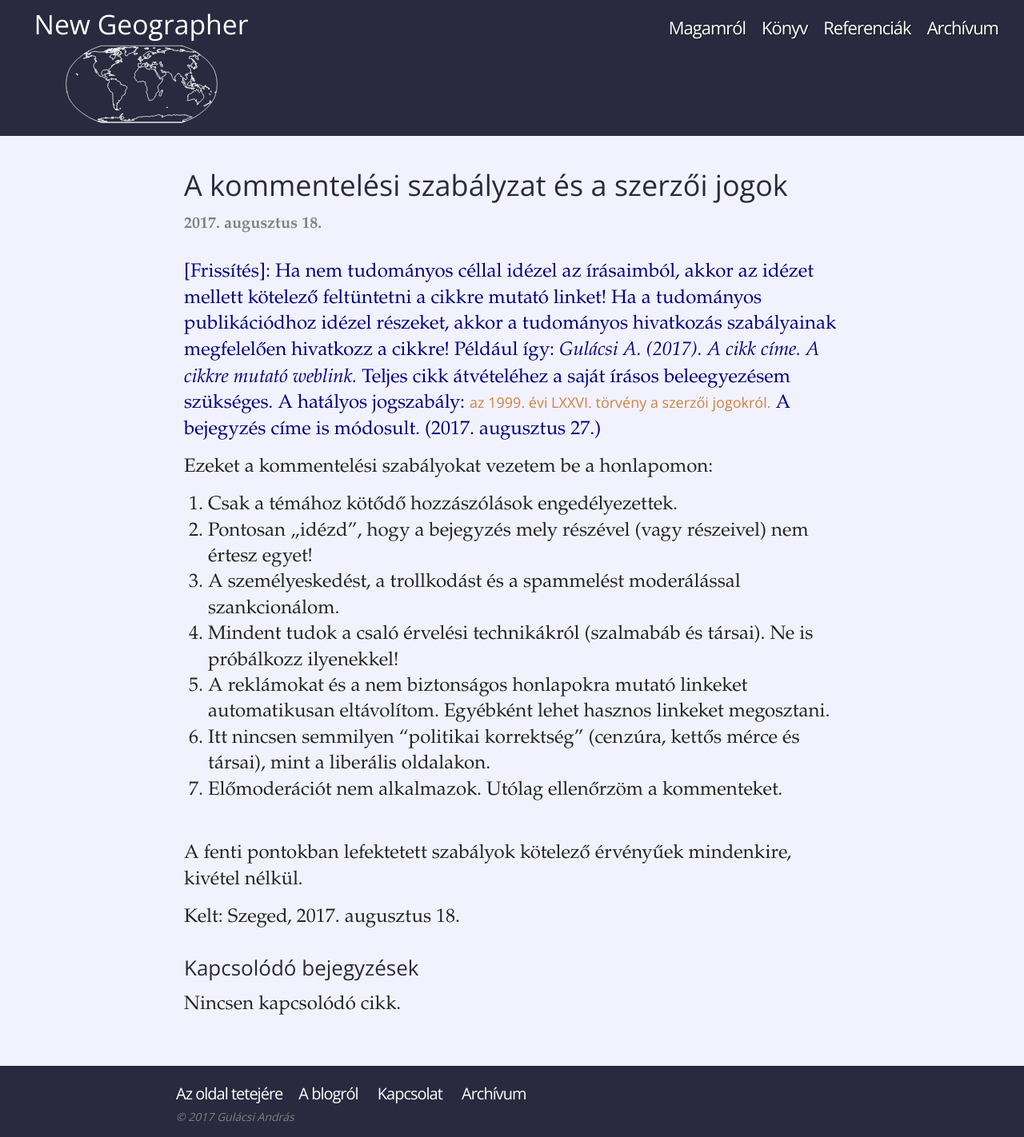
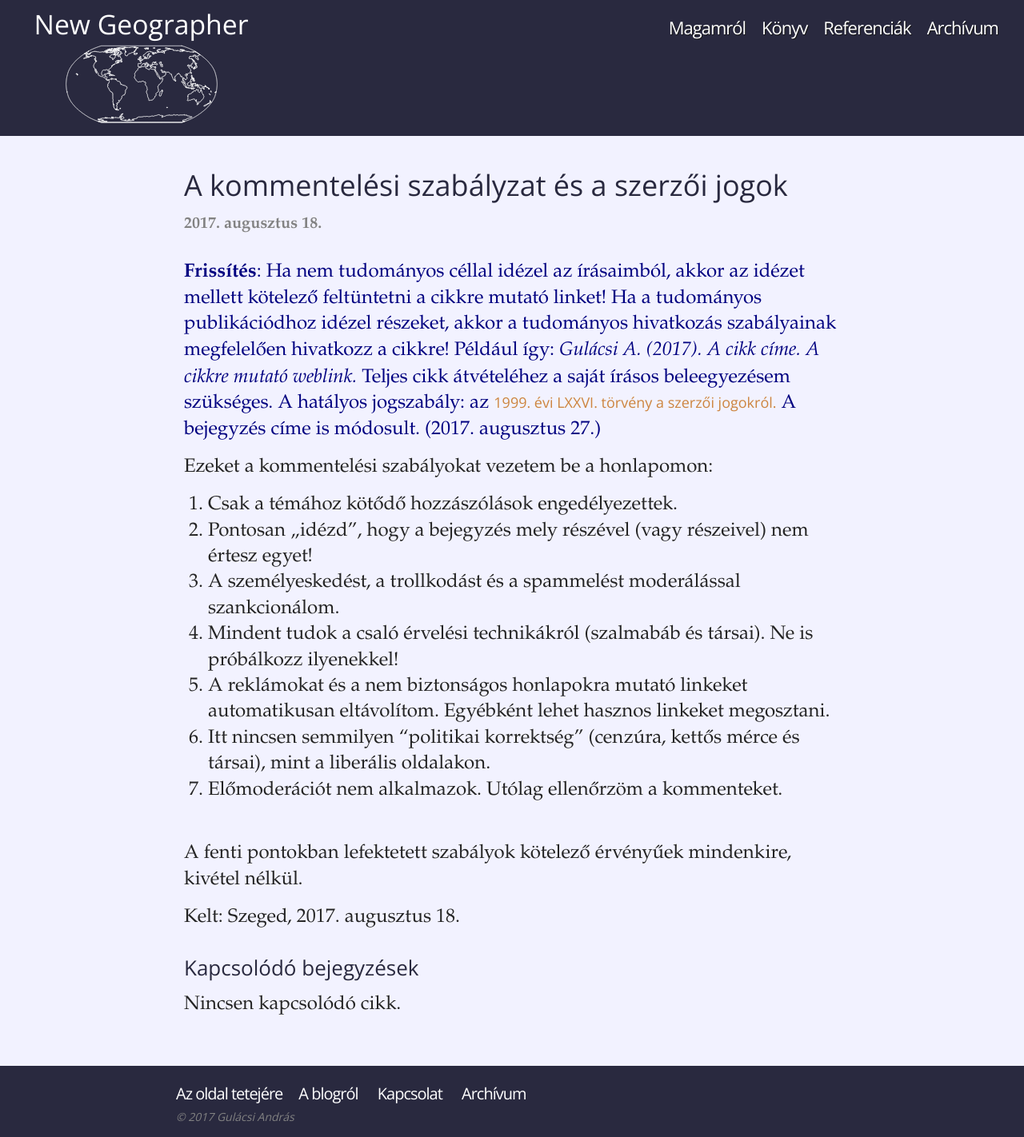
Before and after one commit to SalsaBoy990/SalsaBoy990.github.io, a Jekyll site: the page built from _posts/2017-08-18-kommentelesi_szabalyzat.markdown, in a window 1280 px wide. Shown: the whole page at 80% size. Built offline with Jekyll 4.4.1, drawn with Linux system fonts in a browser that asks for light colours.

Commit message:
Update 2017-08-18-kommentelesi_szabalyzat.markdown

```diff
--- a/_posts/2017-08-18-kommentelesi_szabalyzat.markdown
+++ b/_posts/2017-08-18-kommentelesi_szabalyzat.markdown
@@ -5,11 +5,12 @@
 date: 2017-08-18 19:08
 ---
 
-<p class="update">[Frissítés]: Ha nem tudományos céllal idézel az írásaimból, akkor az idézet mellett kötelező feltüntetni a cikkre mutató linket! Ha a tudományos publikációdhoz idézel részeket, akkor  a tudományos hivatkozás szabályainak megfelelően hivatkozz a cikkre! Például így: <em>Gulácsi A. (2017). A cikk címe. A cikkre mutató weblink.</em> Teljes cikk átvételéhez a saját írásos beleegyezésem szükséges. A hatályos jogszabály: <a href="https://net.jogtar.hu/jr/gen/hjegy_doc.cgi?docid=99900076.TV">az 1999. évi LXXVI. törvény a szerzői jogokról.</a> A bejegyzés címe is módosult. (2017. augusztus 27.)</p>
+**Frissítés**: Ha nem tudományos céllal idézel az írásaimból, akkor az idézet mellett kötelező feltüntetni a cikkre mutató linket! Ha a tudományos publikációdhoz idézel részeket, akkor  a tudományos hivatkozás szabályainak megfelelően hivatkozz a cikkre! Például így: *Gulácsi A. (2017). A cikk címe. A cikkre mutató weblink.* Teljes cikk átvételéhez a saját írásos beleegyezésem szükséges. A hatályos jogszabály: az [1999. évi LXXVI. törvény a szerzői jogokról.](https://net.jogtar.hu/jr/gen/hjegy_doc.cgi?docid=99900076.TV) A bejegyzés címe is módosult. (2017. augusztus 27.)
+{: .update}
 
 
 Ezeket a kommentelési szabályokat vezetem be a honlapomon:
-<br />
+
 
 1. Csak a témához kötődő hozzászólások engedélyezettek.
 2. Pontosan „idézd", hogy a bejegyzés mely részével (vagy részeivel) nem értesz egyet!
```
